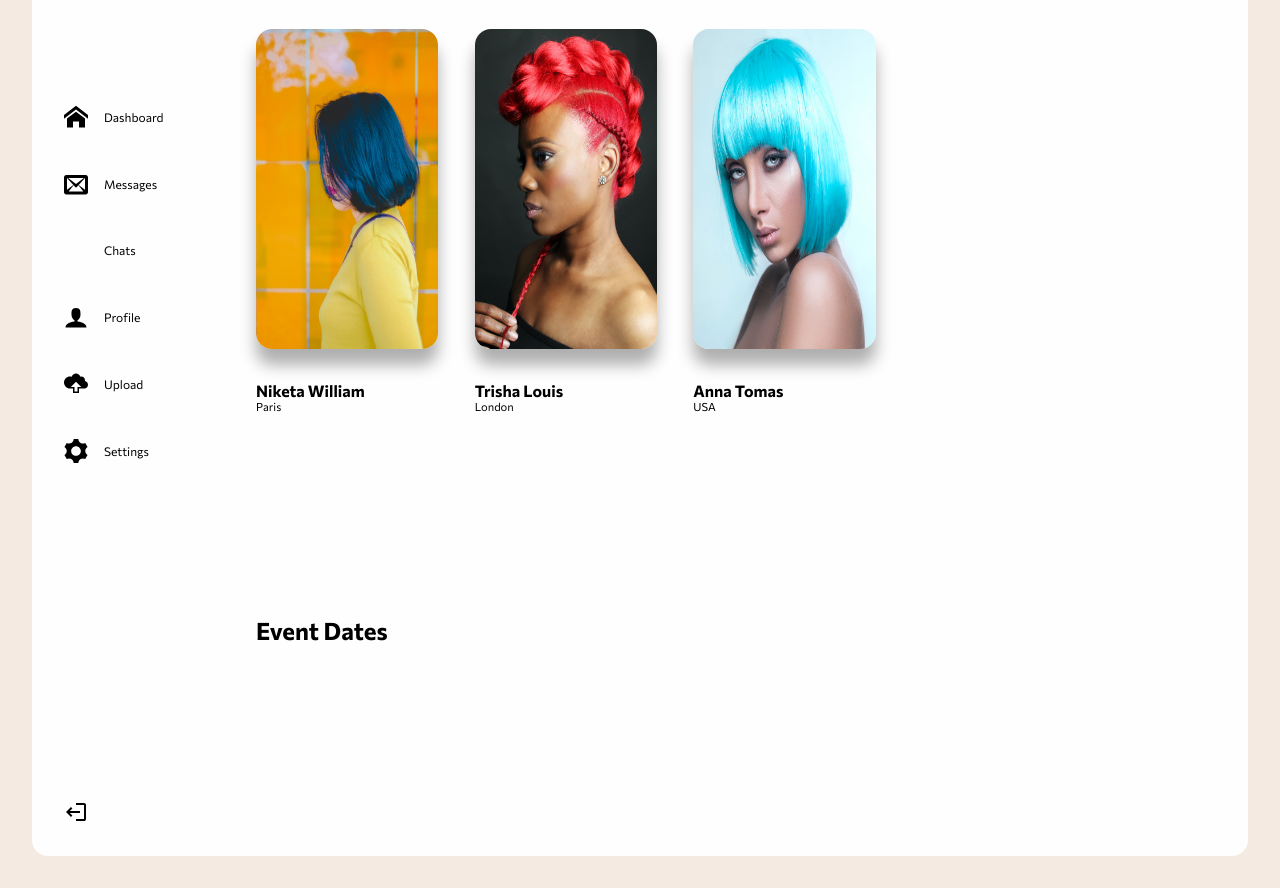
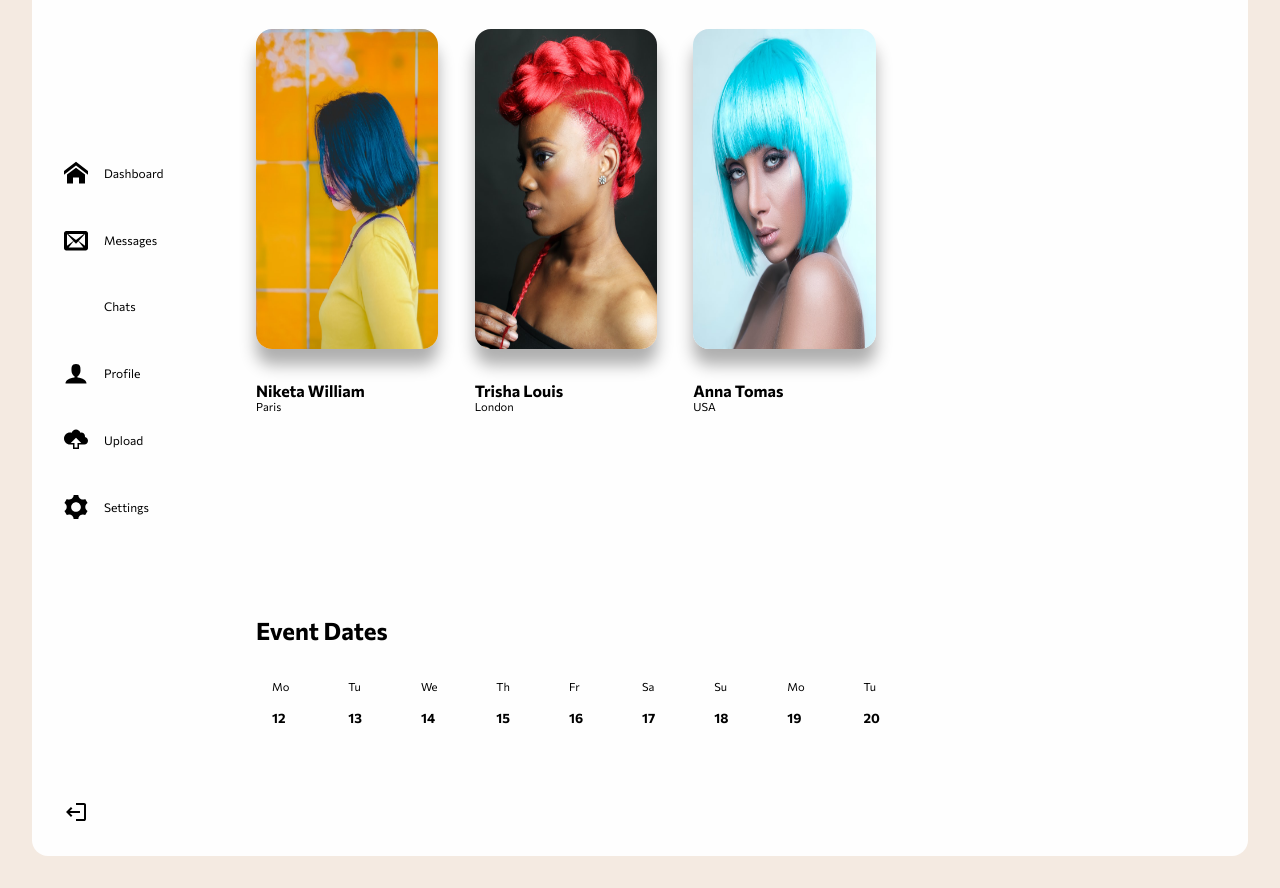
Before and after one commit to 19apoorv97/Colors, a website: page index.html in a window 1280 px wide. Shown: the part 176-1064 px from the top of the page. Drawn offline with Linux system fonts and the light colour scheme; files whose address does not match are found by name.

Commit message:
calender completed

```diff
--- a/index.html
+++ b/index.html
@@ -98,6 +98,44 @@
                 </div>
             </section>
             <h2 class="heading-2">Event Dates</h2>
+            <section class="calender">
+                <div class="date">
+                    <p class="category">Mo</p>
+                    <h5>12</h5>
+                </div>
+                <div class="date">
+                    <p class="category">Tu</p>
+                    <h5>13</h5>
+                </div>
+                <div class="date">
+                    <p class="category">We</p>
+                    <h5>14</h5>
+                </div>
+                <div class="date">
+                    <p class="category">Th</p>
+                    <h5>15</h5>
+                </div>
+                <div class="date">
+                    <p class="category">Fr</p>
+                    <h5>16</h5>
+                </div>
+                <div class="date">
+                    <p class="category">Sa</p>
+                    <h5>17</h5>
+                </div>
+                <div class="date">
+                    <p class="category">Su</p>
+                    <h5>18</h5>
+                </div>
+                <div class="date">
+                    <p class="category">Mo</p>
+                    <h5>19</h5>
+                </div>
+                <div class="date">
+                    <p class="category">Tu</p>
+                    <h5>20</h5>
+                </div>
+            </section>
         </main>
         <!--
         <div class="header">
--- a/scss/pages/_home.scss
+++ b/scss/pages/_home.scss
@@ -5,7 +5,6 @@
     height: 125vh;
     border-radius: 1rem;
     display: grid;
-    //grid-template-rows: repeat(2,3rem) 1fr 6rem 3rem;
     grid-template-columns: 15vw 1fr 25vw;
 }
 .navigation_section{
@@ -58,6 +57,8 @@
             }
         }
         &_exit_link{
+            margin-top: 3rem;
+            width: 2rem;
             &:link,&:visited{
                 text-decoration: none;
                 color: black;
@@ -73,7 +74,6 @@
             width: 1.5rem;
             margin-right: 1rem;
             &-exit{
-                margin-top: 20vh;
                 transform: rotateY(180deg);
             }
         }
@@ -143,6 +143,20 @@
             }*/
         }
     }
+    .calender{
+        display: flex;
+        justify-content: space-between;
+        .date{
+            border-radius: 2rem;
+            &>*{
+                margin: 1rem;
+            }
+            &:hover{
+              background-color: orange;
+              color: #fff;
+            }
+        }
+    }
 }
 /*.header{
     //background-color: rgb(255, 241, 116);
```
Also changed, not shown: scss/main.css, 1 other file.
